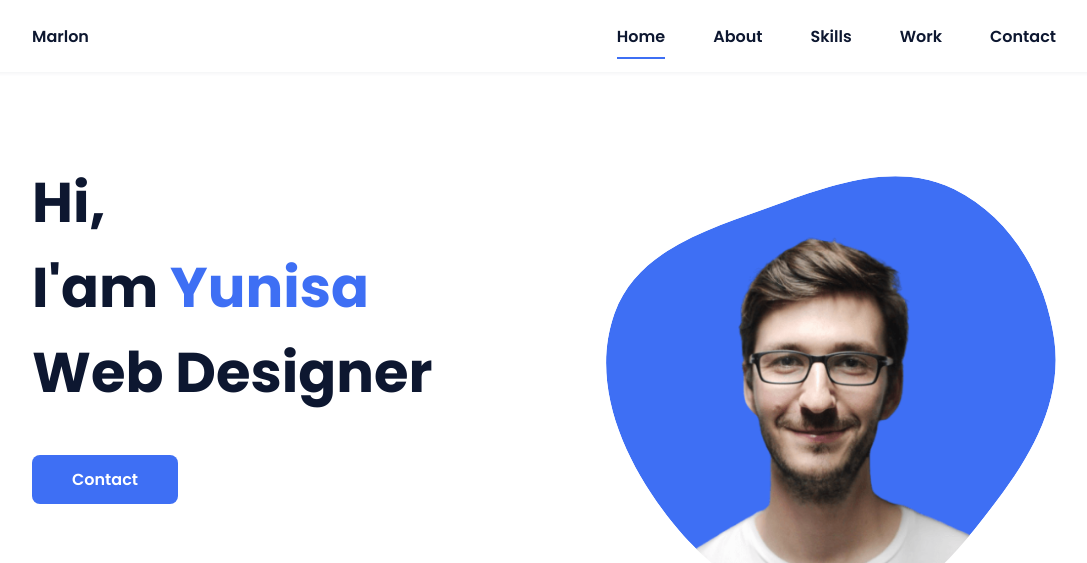
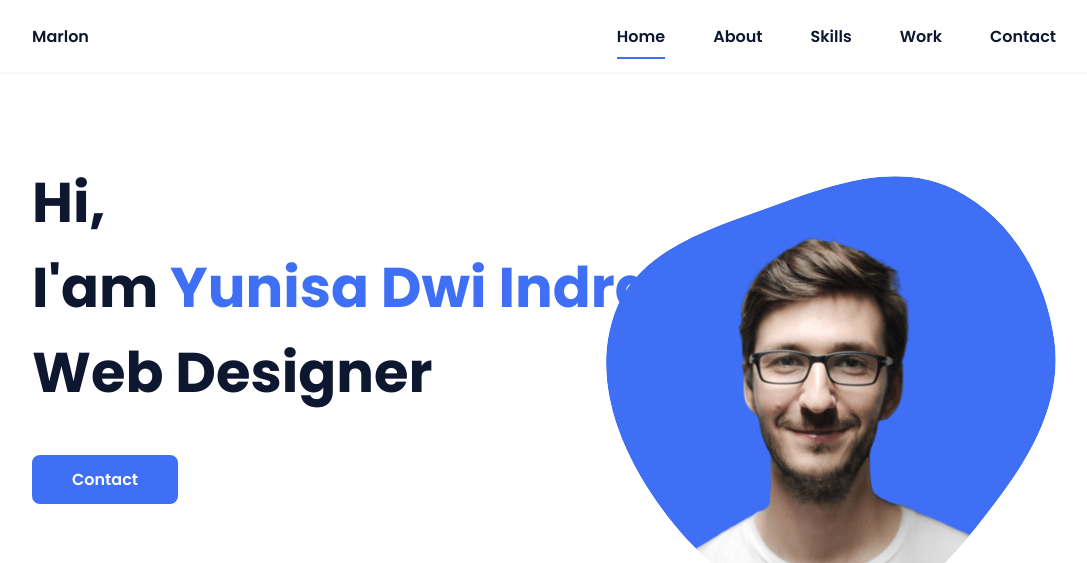
Before and after one commit to yunisadwi/Tugas-Pengembangan-Aplikasi-Web, a plain HTML site: page index.html in a window 1280 px wide. Shown: the top 563 px of the page, without its empty margins (96-1183 px from the left). Drawn offline with nearby package versions, Linux system fonts and the light colour scheme.

Commit message:
Update index.html

```diff
--- a/index.html
+++ b/index.html
@@ -39,7 +39,7 @@
             <!--===== HOME =====-->
             <section class="home bd-grid" id="home">
                 <div class="home__data">
-                    <h1 class="home__title">Hi,<br>I'am <span class="home__title-color">Yunisa</span><br> Web Designer</h1>
+                    <h1 class="home__title">Hi,<br>I'am <span class="home__title-color">Yunisa Dwi Indrayani</span><br> Web Designer</h1>
 
                     <a href="#" class="button">Contact</a>
                 </div>
```
